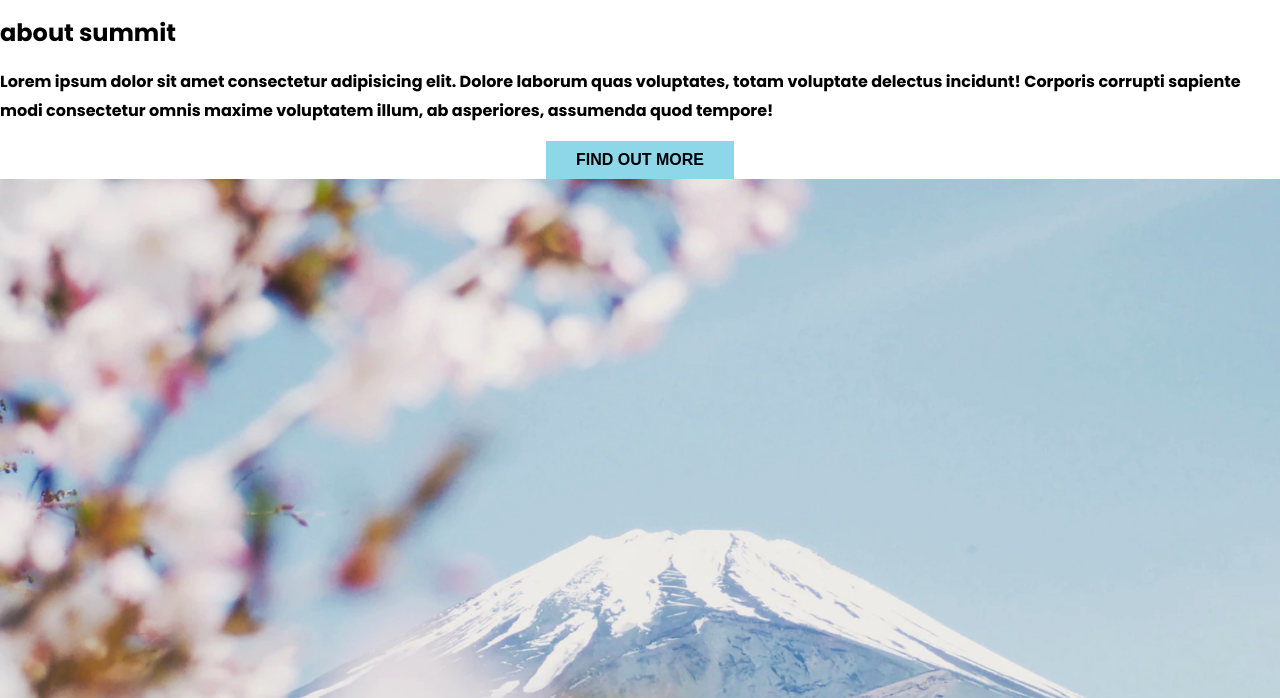
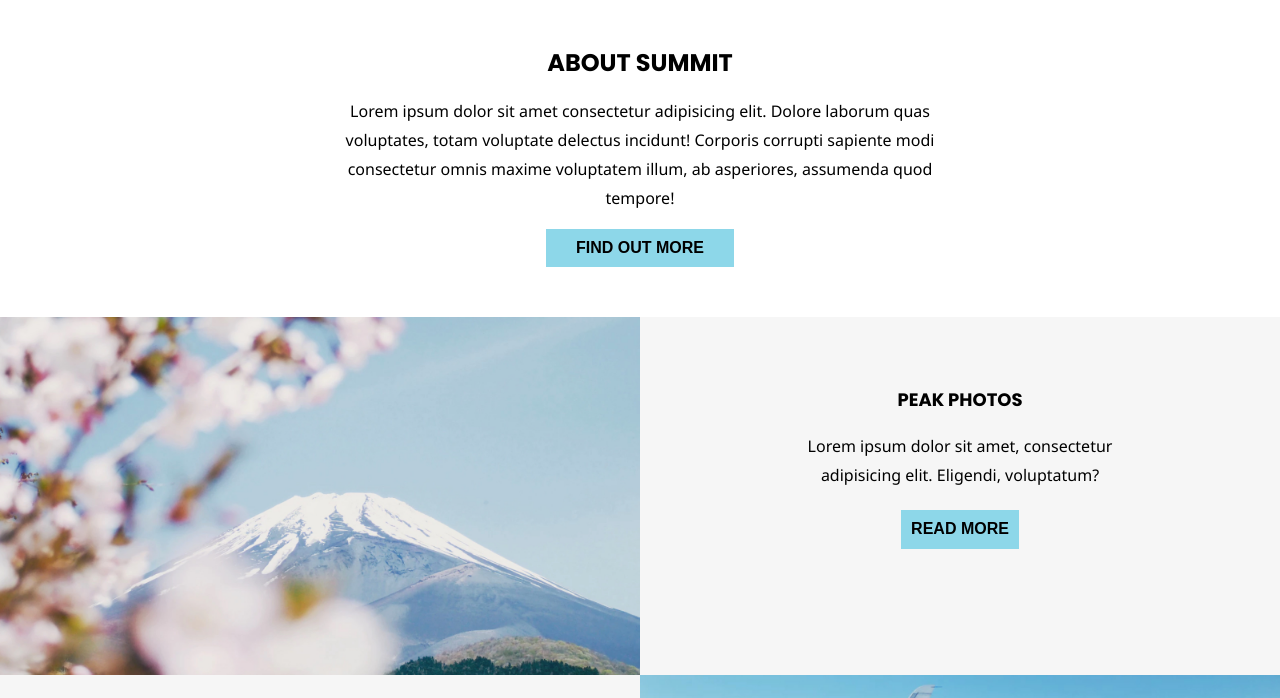
Before and after one commit to jxu710/jingruXu-assignment-summit, a plain HTML site: page index.html in a window 1280 px wide. Shown: the part 482-1180 px from the top of the page. Drawn offline with Linux system fonts and the light colour scheme.

Commit message:
added styles for first gallery section

```diff
--- a/index.html
+++ b/index.html
@@ -31,13 +31,16 @@
     </header>
 
     <main>
-        <h2 id="about">about summit</h2>
+        <div class="about wrapper">
+            <h2 id="about">about summit</h2>
 
-        <p>Lorem ipsum dolor sit amet consectetur adipisicing elit. Dolore laborum quas voluptates, totam voluptate delectus
-        incidunt! Corporis corrupti sapiente modi consectetur omnis maxime voluptatem illum, ab asperiores, assumenda quod
-        tempore!</p>
+            <p>Lorem ipsum dolor sit amet consectetur adipisicing elit. Dolore laborum quas voluptates, totam voluptate delectus
+            incidunt! Corporis corrupti sapiente modi consectetur omnis maxime voluptatem illum, ab asperiores, assumenda quod
+            tempore!</p>
 
-        <button>find out more</button>
+            <button>find out more</button>
+        </div>
+
         <!-- 1st gallery section -->
         <section class="galleryContainer1">
             <div class="flexContainer1">
--- /dev/null
+++ b/styles/sass/partials/_mainSection.scss
@@ -0,0 +1,58 @@
+// about summer section style
+
+.about{
+    text-align: center;
+    width: 50%;
+    margin: 50px auto;
+    p{
+        font-family: 'Noto Sans',sans-serif;
+        font-weight: 200;
+        text-decoration: none;
+    }
+
+
+}
+
+h2{
+    text-transform: uppercase;
+}
+button {
+    @include buttonStyle(block, 10px 30px);
+}
+
+// 1st gallery section style
+
+.galleryContainer{
+    width: 100vw;
+}
+.flexContainer1{
+    display: flex;
+}
+
+.flexContainer1 img, .pictureInfo{
+    width: 50%;
+}
+
+.pictureInfo{
+    padding-top: 50px;
+    background-color: #f6f6f6;
+    text-align: center;
+    p{
+        width: 50%;
+        margin: 0 auto;
+        font-family: 'Noto Sans',sans-serif;
+        text-decoration: none;
+
+    };
+
+    button{
+        @include buttonStyle(block,10px 10px);
+        margin-top: 20px;
+    };
+}
+
+h3{
+    @include h3Style();
+}
+
+// gallery about contact section
--- a/styles/sass/partials/_mixins.scss
+++ b/styles/sass/partials/_mixins.scss
@@ -4,8 +4,14 @@
     background-color: $buttonColor;
     text-align: center;
     font-weight: bold;
-    margin: 0 auto;
     padding: $padding;
     border: none;
     text-transform: uppercase;
 }
+
+
+@mixin  h3Style() {
+    font-size: 1.125rem;
+    text-transform: uppercase;
+    text-align: center;
+}
--- a/styles/sass/style.scss
+++ b/styles/sass/style.scss
@@ -3,7 +3,4 @@
 @import './partials/mixins';
 @import './partials/baseStyles';
 @import './partials/header';
-
-button{
-    @include buttonStyle(block,10px 30px);
-}
+@import './partials/mainSection';
```
Also changed, not shown: styles/style.css.
